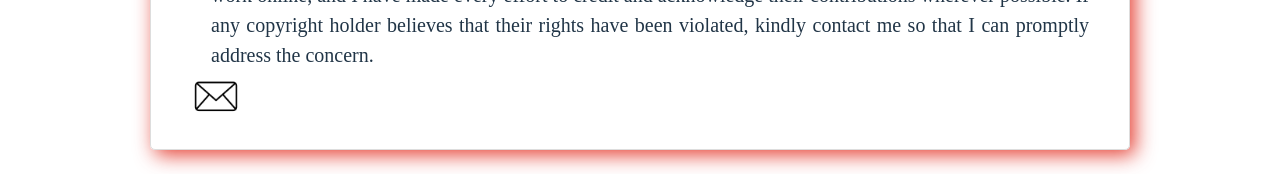
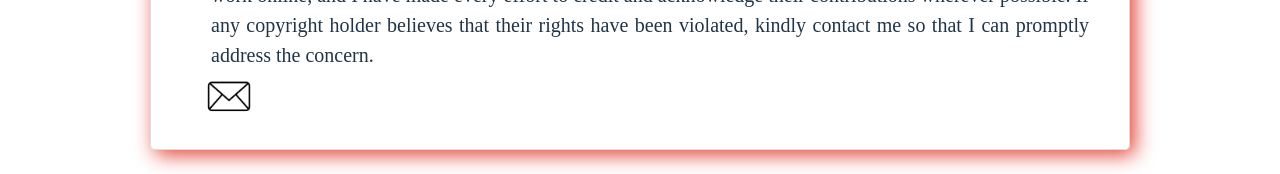
Before and after one commit to nagraj05/ebooks-website, a React (Vite) app: page /aboutme in a window 1280 px wide. Shown: the part 1074-1248 px from the top of the page. Built offline with nearby package versions, Linux system fonts and the light colour scheme; a web font is replaced by a local one.

Commit message:
mail--icon changes

```diff
--- a/src/Pages/AuthorPage.css
+++ b/src/Pages/AuthorPage.css
@@ -179,7 +179,7 @@
   width: 50px;
   height: 50px;
   margin-top: -20px;
-  padding: 2px 40px;
+  padding: 2px 53px;
 }
 .nagraj--links {
   display: flex;
```
